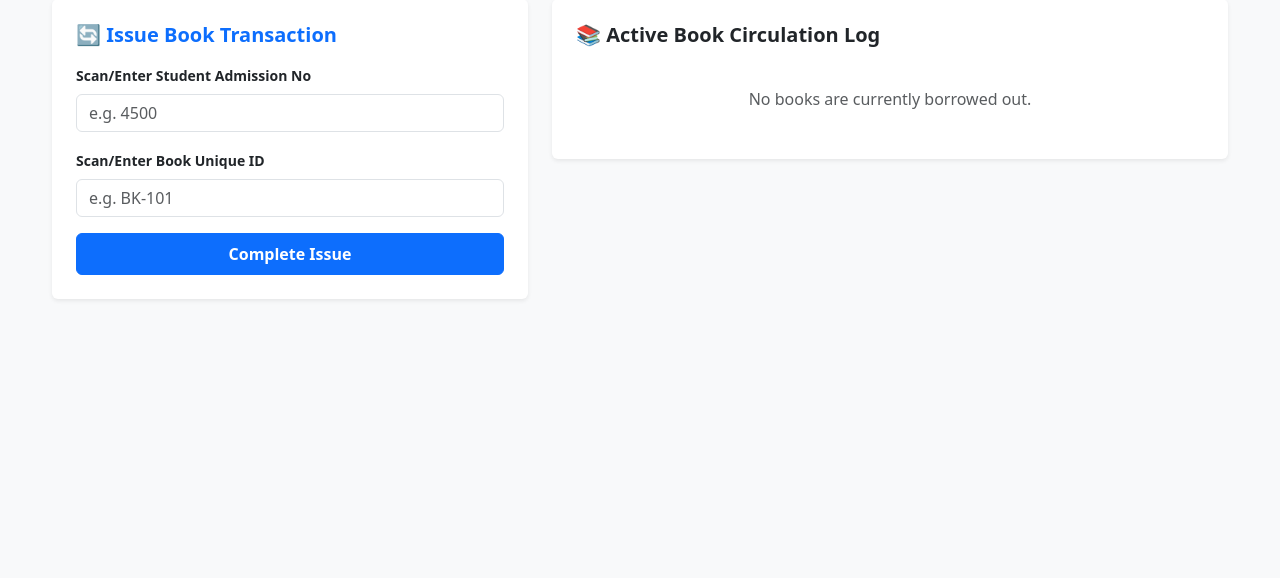
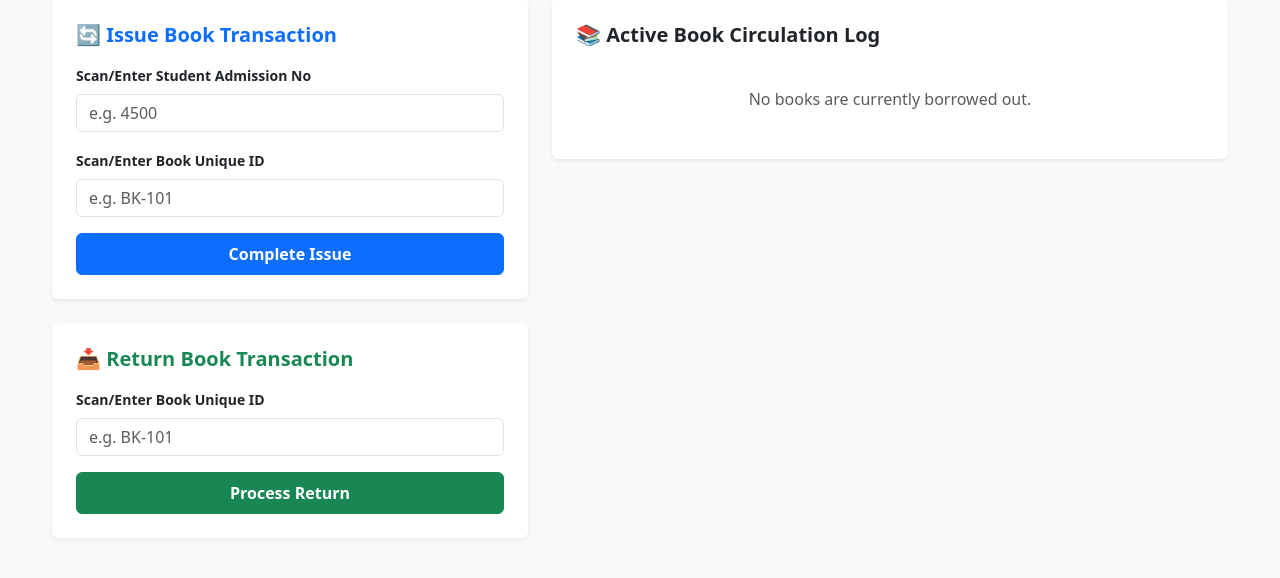
Before and after one commit to erickodhi/school-library-system, a Python web app: template templates/librarian.html in a window 1280 px wide. Shown: the part 143-721 px from the top of the page. Run offline with Jinja, Linux system fonts and the light colour scheme; the template is opened without the code that fills it, so the values that code supplies are empty.

Commit message:
Finalized librarian interface with matching issue and return components

```diff
--- a/templates/librarian.html
+++ b/templates/librarian.html
@@ -9,6 +9,7 @@
 <body class="bg-light p-4">
 
     <div class="container mx-auto" style="max-width: 1200px;">
+
         <div class="d-flex justify-content-between align-items-center mb-4 bg-white p-3 rounded shadow-sm">
             <div>
                 <h2 class="fw-bold text-dark mb-0">📖 Librarian Desk</h2>
@@ -28,8 +29,10 @@
         {% endwith %}
 
         <div class="row g-4">
+
             <div class="col-md-5">
-                <div class="card shadow-sm border-0">
+
+                <div class="card shadow-sm border-0 mb-4">
                     <div class="card-body p-4">
                         <h5 class="fw-bold text-primary mb-3">🔄 Issue Book Transaction</h5>
 
@@ -47,6 +50,22 @@
 
                     </div>
                 </div>
+
+                <div class="card shadow-sm border-0 bg-white">
+                    <div class="card-body p-4">
+                        <h5 class="fw-bold text-success mb-3">📥 Return Book Transaction</h5>
+
+                        <form action="/return_book" method="POST">
+                            <div class="mb-3">
+                                <label class="form-label small fw-bold">Scan/Enter Book Unique ID</label>
+                                <input type="text" name="book_id" class="form-control" placeholder="e.g. BK-101" required>
+                            </div>
+                            <button type="submit" class="btn btn-success w-100 fw-bold py-2">Process Return</button>
+                        </form>
+
+                    </div>
+                </div>
+
             </div>
 
             <div class="col-md-7">
@@ -66,12 +85,14 @@
                             </thead>
                             <tbody>
                                 {% for loan in loans %}
+                                  {% if not loan.return_date %}
                                     <tr>
                                         <td><span class="badge bg-secondary">{{ loan.student_id }}</span></td>
                                         <td><code>{{ loan.book_id }}</code></td>
                                         <td>{{ loan.issue_date }}</td>
                                         <td><span class="badge bg-warning text-dark">Out</span></td>
                                     </tr>
+                                  {% endif %}
                                 {% endfor %}
                             </tbody>
                         </table>
@@ -84,6 +105,7 @@
 
                 </div>
             </div>
+
         </div>
     </div>
 
```
Also changed, not shown: app.py (+23 -0 lines). Lines whose indentation alone changed are shown as unchanged.
